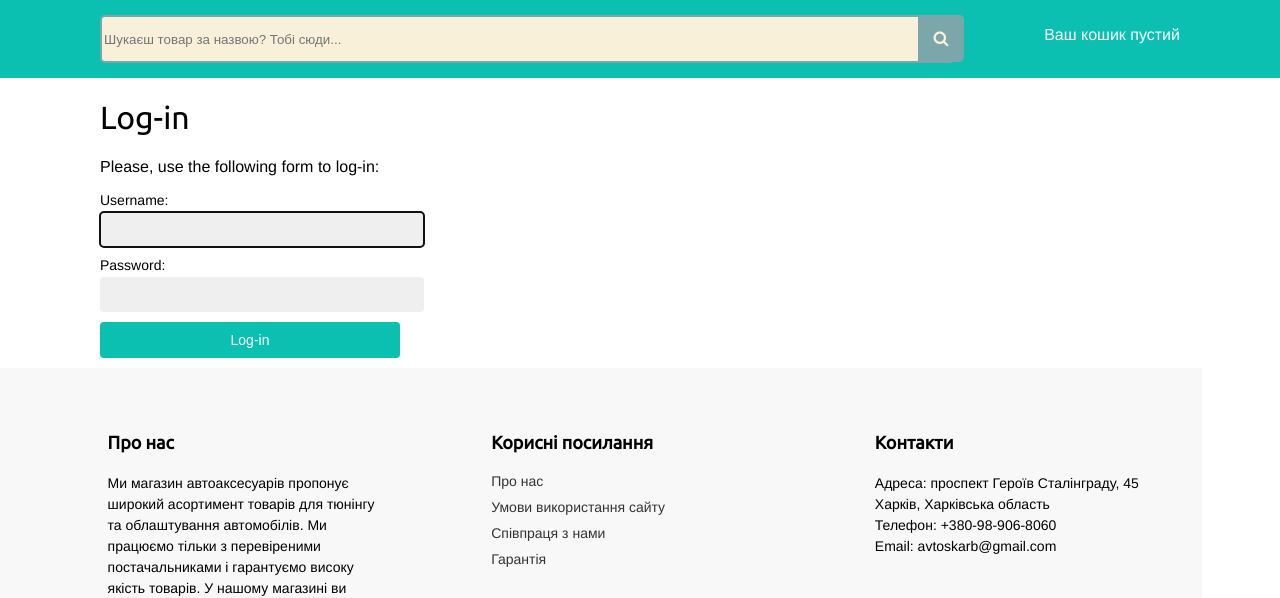
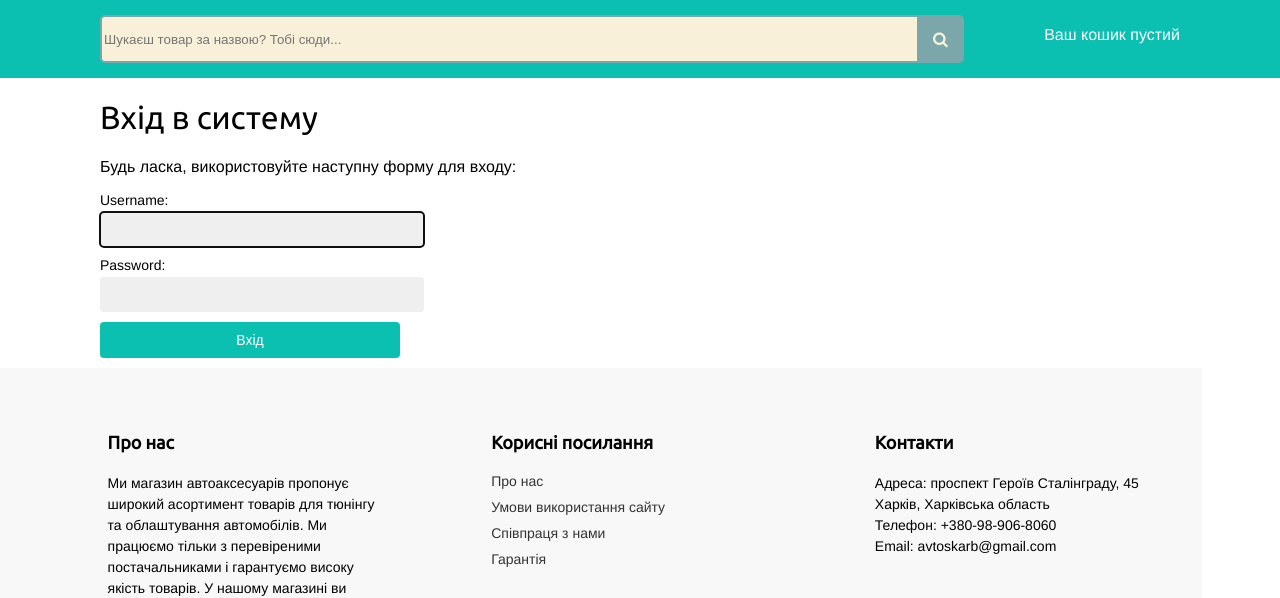
Before and after one commit to superdimon3000/avtoscarb, a Django app: page /users/login/ in a window 1280 px wide. Shown: the part 79-677 px from the top of the page. Run offline with Django 4.2, Linux system fonts and the light colour scheme; parts of the project's set-up code (start-up, migrations or seed data) failed here and were passed over; some libraries are stand-ins or nearby versions.

Commit message:
Правки

```diff
--- a/shop/static/css/base.css
+++ b/shop/static/css/base.css
@@ -191,8 +191,8 @@ ul.errorlist {
     position: absolute;
     top:0px;
     right: 0px;
-    width: 46px;
-    height: 47px;
+    width: 47px;
+    height: 48px;
     border: none;
     background: #7BA7AB;
     border-radius: 0 5px 5px 0;
--- a/users/templates/registration/logged_out.html
+++ b/users/templates/registration/logged_out.html
@@ -2,6 +2,6 @@
 
 {% block title %}Logged out{% endblock %}
 {% block content %}
-    <h1>Logged out</h1>
-    <p>You have been successfully logged out. You can <a href="{% url "users:login" %}">log-in again</a>.</p>
+    <h1>Ви вийшли з системи. До зустрічі. </h1>
+    <p>Якщо ви вийшли випадково то можете <a href="{% url "users:login" %}">увійти в систему знов</a>.</p>
 {% endblock %}
--- a/users/templates/registration/login.html
+++ b/users/templates/registration/login.html
@@ -2,19 +2,19 @@
 
 {% block title %}Log-in{% endblock %}
 {% block content %}
-    <h1>Log-in</h1>
+    <h1>Вхід в систему</h1>
     {% if form.errors %}
         <p>
-            Your username and password didn't match.
-            Please try again.
+            Ваше ім'я користувача та пароль не збігаються.
+            Спробуйте ще раз.
         </p>
     {% else %}
-        <p>Please, use the following form to log-in:</p>
+        <p>Будь ласка, використовуйте наступну форму для входу:</p>
     {% endif %}
     <form action="." method="post">
         {{ form.as_p }}
         {% csrf_token %}
-        <p><input type="submit" value="Log-in"></p>
+        <p><input type="submit" value="Вхід"></p>
         <input type="hidden" name="next" value="{% url 'shop:product_list' %}">
     </form>
 {% endblock %}
--- a/users/templates/registration/register.html
+++ b/users/templates/registration/register.html
@@ -3,11 +3,11 @@
 {% block title %}Create an account{% endblock %}
 
 {% block content %}
-    <h1>Create an account</h1>
-    <p>Please, sign up using the following form:</p>
+    <h1>Створіть обліковий запис</h1>
+    <p>Будь ласка, зареєструйтесь, заповнивши наступну форму:</p>
     <form action="." method="post">
         {{ user_form.as_p }}
         {% csrf_token %}
-        <p><input type="submit" value="Create my account"></p>
+        <p><input type="submit" value="Створити обліковий запис"></p>
     </form>
 {% endblock %}
--- a/users/templates/registration/register_done.html
+++ b/users/templates/registration/register_done.html
@@ -3,6 +3,6 @@
 {% block title %}Welcome{% endblock %}
 
 {% block content %}
-    <h1>Welcome {{ new_user.first_name }}!</h1>
-    <p>Your account has been successfully created. Now you can <a href="{% url "users:login" %}">log in</a>.</p>
+    <h1>Ласкаво просимо.{{ new_user.first_name }}!</h1>
+    <p>Ваш обліковий запис успішно створено. Тепер ви можете <a href="{% url "users:login" %}">Вхід</a>.</p>
 {% endblock %}
```
